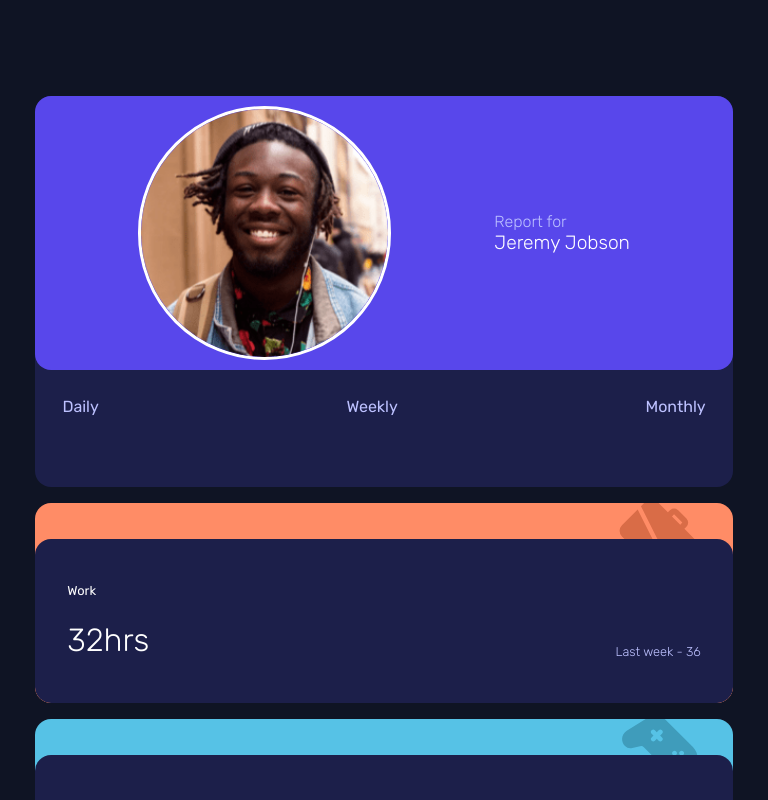
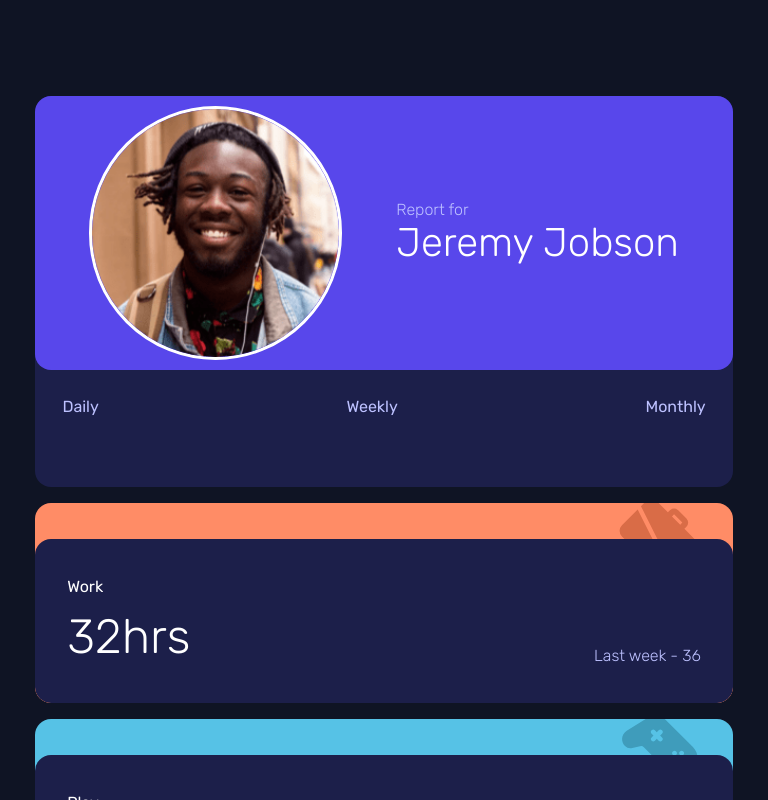
Before and after one commit to upsole/fe-mentor-time-tracking-dashboard, a Next.js app: page / in a window 768 px wide. Shown: the top 800 px of the page. Built offline with nearby package versions, Linux system fonts and the light colour scheme.

Commit message:
fontsize

```diff
--- a/styles/Card.module.css
+++ b/styles/Card.module.css
@@ -42,7 +42,7 @@
 }
 
 .person_section h1 {
-  font-size: 2.5rem;
+  font-size: var(--fs-person);
 }
 
 .person_buttons {
@@ -147,9 +147,6 @@
     margin-left: 2em;
   }
 
-  .person_section h1 {
-    font-size: 1.2rem;
-  }
 
   .person_buttons {
     flex-direction: row;
@@ -164,45 +161,34 @@
   }
 
   .card_text h1 {
-    font-size: 2rem;
+    font-size: var(--fs-title);
   }
 }
 
 @media (max-width: 1250px) {
-  .card_text h1 {
-    font-size: 2rem;
-  }
-
-
-  .card_text p {
-    font-size: 0.8rem;
-  }
-
-  .card_title img{
+  .card_title img {
     display: none;
   }
 
   .card_title h3 {
-    font-size: 0.8rem;
+    font-size: var(--fs-500);
   }
 }
 
-@media (max-height: 600px) {
+@media (max-height: 630px) {
   .person_buttons {
     flex-direction: row;
     justify-content: space-between;
   }
 
   /*.card_text {*/
-    /*[>flex-direction: row;<]*/
-    /*display: flex;*/
-    /*justify-content: space-between;*/
-    /*align-items: flex-end;*/
+  /*[>flex-direction: row;<]*/
+  /*display: flex;*/
+  /*justify-content: space-between;*/
+  /*align-items: flex-end;*/
   /*}*/
 
   .card_text h1 {
     font-size: 1.2rem;
   }
-
-
 }
--- a/styles/globals.css
+++ b/styles/globals.css
@@ -8,13 +8,29 @@
   --clr-blue-very-dark: hsl(226, 43%, 10%);
   --clr-blue-desaturated: hsl(235, 45%, 61%);
   --clr-pale-blue: hsl(236, 100%, 87%);
+
+  --fs-title: 3rem;
+  --fs-person: 2.5rem;
+  --fs-600: 1.5rem;
+  --fs-500: 1.25rem;
+  --fs-base: 0.9rem;
+}
+
+@media (min-width: 40em) {
+  :root {
+    --fs-title: 3rem;
+    --fs-person: 2.5rem;
+    --fs-600: 1.5rem;
+    --fs-500: 1.25;
+    --fs-base: 1rem;
+  }
 }
 
 html,
 body {
   font-family: "Rubik";
 
-  font-size: 16px;
+  font-size: var(--fs-base);
   color: #fff;
 
   background-color: var(--clr-blue-very-dark);
@@ -27,7 +43,7 @@ body {
 
 h1 {
   font-weight: 300;
-  font-size: 3.5rem;
+  font-size: var(--fs-title);
 }
 
 h3 {
```
